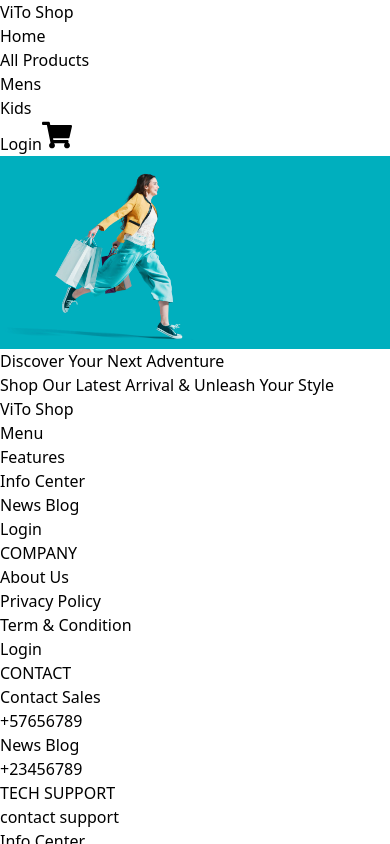
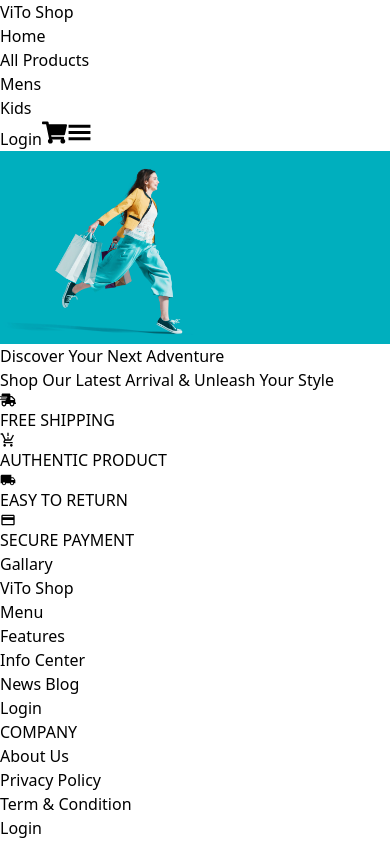
Before and after one commit to c0de-Adarsh/E-Commerce, a React (Vite) app in the folder E-Commerce/: page / in a window 390 px wide. Shown: the top 844 px of the page. Built offline with nearby package versions, Linux system fonts and the light colour scheme.

Commit message:
Responsive navbar

```diff
--- /dev/null
+++ b/E-Commerce/src/Components/Gallary/Gallary.jsx
@@ -0,0 +1,9 @@
+import React from 'react'
+
+const Gallary = () => {
+  return (
+    <div>Gallary</div>
+  )
+}
+
+export default Gallary
--- a/E-Commerce/src/Components/HeroSection/Hero.jsx
+++ b/E-Commerce/src/Components/HeroSection/Hero.jsx
@@ -8,8 +8,8 @@ function Hero() {
             <img src={Banner} alt="" className='w-full object-cover object-center'/>
         </div>
         <div className='absolute top-[30%] left-[50%]'>
-            <h1 className='text-5xl font-bold text-red-500'>Discover Your Next Adventure</h1>
-            <p className='text-center text-2xl mt-5 font-semibold'>
+            <h1 className='text-1xl sm:text-2xl md:text-3xl lg:text-4xl font-bold text-red-500'>Discover Your Next Adventure</h1>
+            <p className='text-[10px] lg:text-2xl mt-2 lg:mt-5 font-semibold'>
                 Shop Our Latest Arrival & Unleash Your Style
             </p>
         </div>
--- a/E-Commerce/src/Components/NavBar/NavBar.jsx
+++ b/E-Commerce/src/Components/NavBar/NavBar.jsx
@@ -1,12 +1,23 @@
-import React from 'react'
+import React, { useState } from 'react'
 import { FaShoppingCart } from 'react-icons/fa'
 import { Link } from 'react-router-dom'
+import { GiHamburgerMenu } from "react-icons/gi";
+import { RxCross2 } from "react-icons/rx";
 
 function NavBar() {
+
+  const [isOpen , setOpen] = useState(false);
+
+     const toggleHandler = () =>{
+      isOpen === false?setOpen(true): setOpen(false);
+
+     };
+
+
   return (
     <>
     <div>
-        <header className='bg-white border-b border-gray-200'>
+        <header className='bg-white border-b border-gray-200 relative'>
             <div className='container mx-auto flex justify-between p-5 items-center'>
                 <div>
                   <Link to='/'>
@@ -16,6 +27,7 @@ function NavBar() {
                     </Link>
                 </div>
 
+                <div className='hidden md:block'>
                 <ul className='flex items-center text-lg justify-center font-semibold'>
                   <Link><li className='mr-5 hover:text-gray-900 cursor-pointer'>Home</li></Link>
 
@@ -23,10 +35,34 @@ function NavBar() {
                <li className='mr-5 hover:text-gray-900 cursor-pointer'>Mens</li>
                <li className='mr-5 hover:text-gray-900 cursor-pointer'>Kids</li>
                 </ul>
+              </div>
+
+
+            {
+              isOpen ?
+              <div className=''>
+                <ul className='flex flex-col gap-10 absolute bg-red-500 top-[73px] left-0 h-screen w-full items-center text-lg justify-center font-semibold z-10'>
+                  <Link><li className='mt-5 hover:text-gray-900 cursor-pointer'>Home</li></Link>
+
+               <li className='mt-5 hover:text-gray-900 cursor-pointer'>All Products</li>
+               <li className='mt-5 hover:text-gray-900 cursor-pointer'>Mens</li>
+               <li className='mt-5 hover:text-gray-900 cursor-pointer'>Kids</li>
+                </ul>
+                <button className=' absolute top-[75px] z-10 right-0 text-white py-2 px-2 cursor-pointer' onClick={toggleHandler}><RxCross2 size={30} /></button>
+              </div> : ''
+
+            }
+
+
 
                 <div className='flex justify-center items-center gap-3'>
-                  <button className='inline-flex items-center bg-gray-100 border-0 py-1 px-3 focus:outline-none hover:bg-gray-200 rounded text-base mt-4 md:mt-0 font-semibold'>Login</button>
-                  <Link to='/cart'><button><FaShoppingCart size={30}/></button></Link>
+                  <button className=' bg-gray-100 border-0 py-1 px-3 focus:outline-none hover:bg-gray-200 rounded text-base  font-semibold'>Login</button>
+                  <Link to='/cart'><button><FaShoppingCart size={25}/></button></Link>
+
+                  {
+                    isOpen?"":<button className=' md:hidden' onClick={toggleHandler}><GiHamburgerMenu size={25} /></button>
+                  }
+
                 </div>
             </div>
 
--- /dev/null
+++ b/E-Commerce/src/Components/Service/Service.jsx
@@ -0,0 +1,36 @@
+import React from 'react'
+import { MdLocalShipping } from "react-icons/md";
+import { MdOutlinePayment } from "react-icons/md";
+import { MdProductionQuantityLimits } from "react-icons/md";
+import { FaShippingFast } from "react-icons/fa";
+
+const Service = () => {
+  return (
+    <>
+    <div className='container mx-auto px-5 flex py-11 gap-10 items-center justify-center flex-wrap'>
+        <div className='bg-[#00A8A8] py-3 px-5 rounded text-white flex gap-2 flex-col items-center w-[220px]'>
+
+        <FaShippingFast />
+            FREE SHIPPING
+        </div>
+
+        <div className='bg-[#00A8A8] py-3 px-5 rounded text-white flex gap-2 flex-col items-center w-[220px]'>
+        <MdProductionQuantityLimits />
+            AUTHENTIC PRODUCT
+        </div>
+
+        <div className='bg-[#00A8A8] py-3 px-5 rounded text-white flex gap-2 flex-col items-center w-[220px]'>
+        <MdLocalShipping />
+            EASY TO RETURN
+        </div>
+
+        <div className='bg-[#00A8A8] py-3 px-5 rounded text-white flex gap-2 flex-col items-center w-[220px]'>
+        <MdOutlinePayment />
+            SECURE PAYMENT
+        </div>
+    </div>
+    </>
+  )
+}
+
+export default Service
--- a/E-Commerce/src/Pages/Home/Home.jsx
+++ b/E-Commerce/src/Pages/Home/Home.jsx
@@ -1,11 +1,15 @@
 import React from 'react'
 import LayOut from '../../Components/Layout/LayOut'
 import Hero from '../../Components/HeroSection/Hero'
+import Service from '../../Components/Service/Service'
+import Gallary from '../../Components/Gallary/Gallary'
 
 function Home() {
   return (
     <LayOut>
       <Hero/>
+      <Service/>
+      <Gallary/>
     </LayOut>
   )
 }
```
